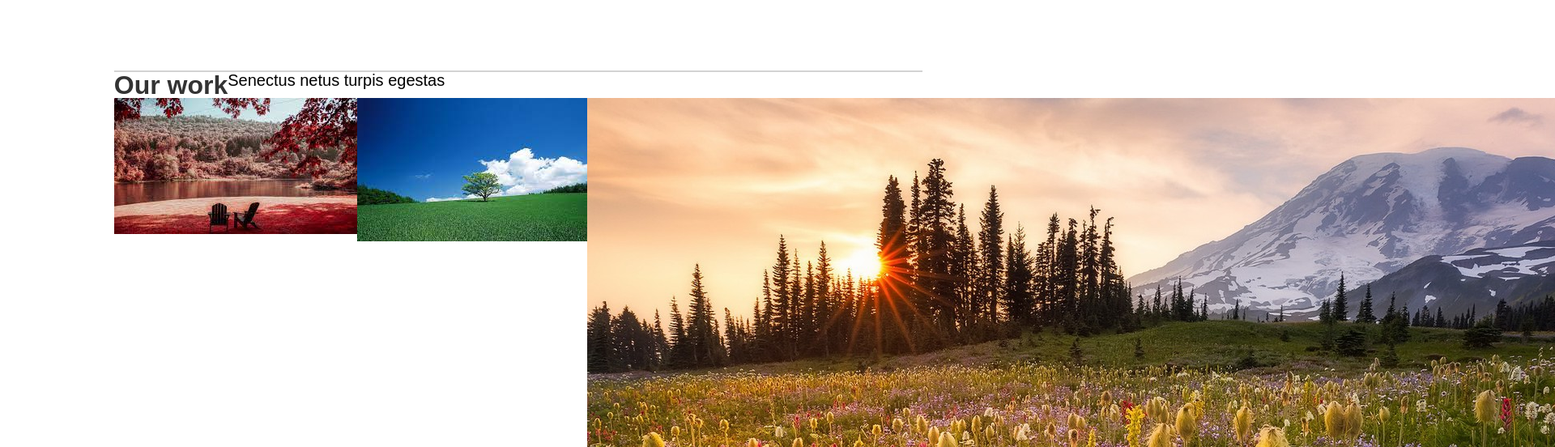
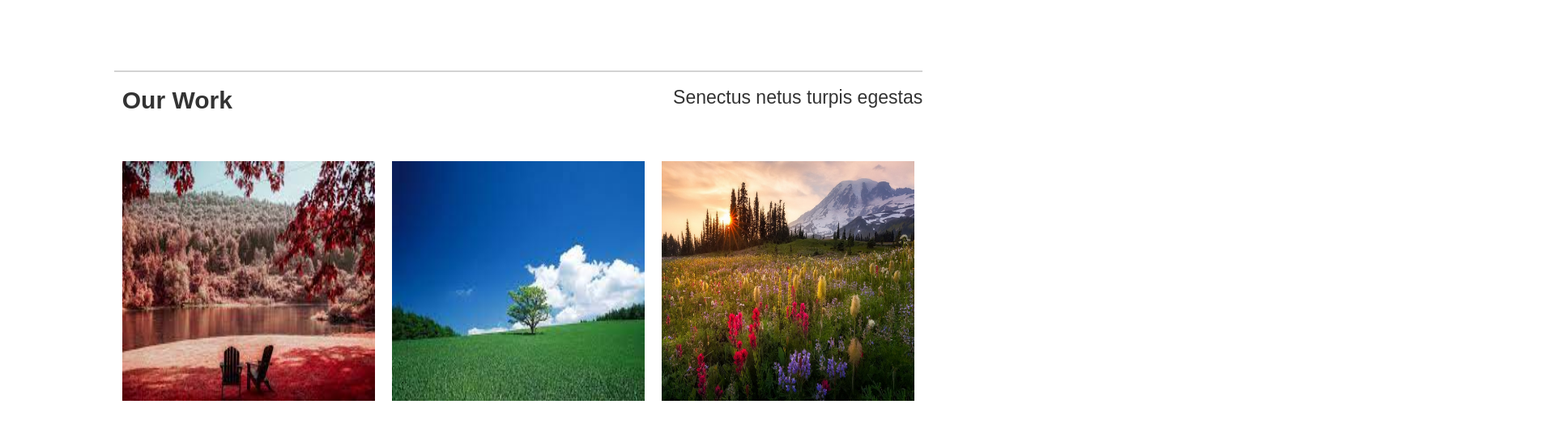
Before and after one commit to Mubor/Siteleaf, a plain HTML site: page index.html in a window 1280 px wide. Shown: the part 917-1469 px from the top of the page at 81% size, 1920 px wide, since content can reach past the window. Drawn offline with nearby package versions, Linux system fonts and the light colour scheme.

Commit message:
Стили portfolio

```diff
--- a/css/main/main.scss
+++ b/css/main/main.scss
@@ -1,3 +1,5 @@
+$wrapsize:100%;
+
 .introduction {
     margin-top: 13%;
     padding-bottom: 11%;
@@ -28,6 +30,10 @@
     padding: 12% 0 9%;
     border-bottom: 2px solid lightgray;
 
+    .heading {
+        font-size: 32px;
+    }
+
     .text {
         margin-top: 3%;
     }
@@ -40,7 +46,7 @@
 }
 
 .heading {
-    font-size: 32px;
+    font-size: 30px;
     font-weight: bold;
     color: lighten(black, 20%);
 }
@@ -50,3 +56,40 @@
     font-size: 22px;
     color: gray;
 }
+
+.portfolio {
+    &__text {
+        padding: 2% 0 0 1%;
+        justify-content: space-between;
+    }
+
+    &__subheading {
+        font-size: 23px;
+        color: lighten(black, 20%);
+
+    }
+
+    &__container {
+        flex-wrap: wrap;
+        justify-content: space-around;
+        padding: 6% 0 5%;
+
+    }
+
+    &__item {
+        margin-bottom: 6%;
+        width: $wrapsize/3.2;
+        height: 37vh;
+
+        &>* {
+            display: block;
+            width: $wrapsize;
+            height: $wrapsize;
+        }
+    }
+
+    &__img {
+        width: $wrapsize;
+        height: $wrapsize;
+    }
+}
--- a/index.html
+++ b/index.html
@@ -35,8 +35,8 @@
             </div>
             <div class="portfolio">
                 <div class="portfolio__text df">
-                    <h2 class="heading">Our work</h2>
-                    <div class="portfolio__text">Senectus netus turpis egestas</div>
+                    <h2 class="heading">Our Work</h2>
+                    <div class="portfolio__subheading">Senectus netus turpis egestas</div>
                 </div>
                 <div class="portfolio__container df">
                     <div class="portfolio__item">
@@ -73,19 +73,25 @@
             </div>
             <div class="blog">
                 <div class="blog__item">
-                    <a href="#" class="blog__link">Full portfolio</a>
+                    <div class="blog__wrap">
+                        <a href="#" class="blog__link">Full portfolio</a>
+                    </div>
                     <h2 class="heading">Magna Feugiat Lorem</h2>
                     <h3 class="blog__subheading">Sed tempus lorem etiam turpis egestas</h3>
                     <div class="text">Lorem ipsum Integer lacinia turpis egestas dui luctus sed lacinia diam sollicitudin. Pellentesque habitant morbi tristique senectus et netus et malesuada fames.turpis egestas dui luctus sed lacinia diam sollicitudin lorem sed habitant morbi.</div>
                 </div>
                 <div class="blog__item">
-                    <a href="#" class="blog__link">Learn more</a>
+                    <div class="blog__wrap">
+                        <a href="#" class="blog__link">Learn more</a>
+                    </div>
                     <h2 class="heading"></h2>
                     <h3 class="blog__subheading">Sed tempus lorem etiam turpis egestas</h3>
                     <div class="text">Lorem ipsum Integer lacinia turpis egestas dui luctus sed lacinia diam sollicitudin. Pellentesque habitant morbi tristique senectus et netus et malesuada fames.turpis egestas dui luctus sed lacinia diam sollicitudin lorem sed habitant morbi.</div>
                 </div>
                 <div class="blog__item">
-                    <a href="#" class="blog__link">Learn more</a>
+                    <div class="blog__wrap">
+                        <a href="#" class="blog__link">Learn more</a>
+                    </div>
                     <h2 class="heading">Magna Feugiat Lorem</h2>
                     <div class="text">Lorem ipsum Integer lacinia turpis egestas dui luctus sed lacinia diam sollicitudin. Pellentesque habitant morbi tristique senectus et netus et malesuada fames.turpis egestas dui luctus sed lacinia diam sollicitudin lorem sed habitant morbi.</div>
                 </div>
```
Also changed, not shown: css/main/main.css, 1 other file.
